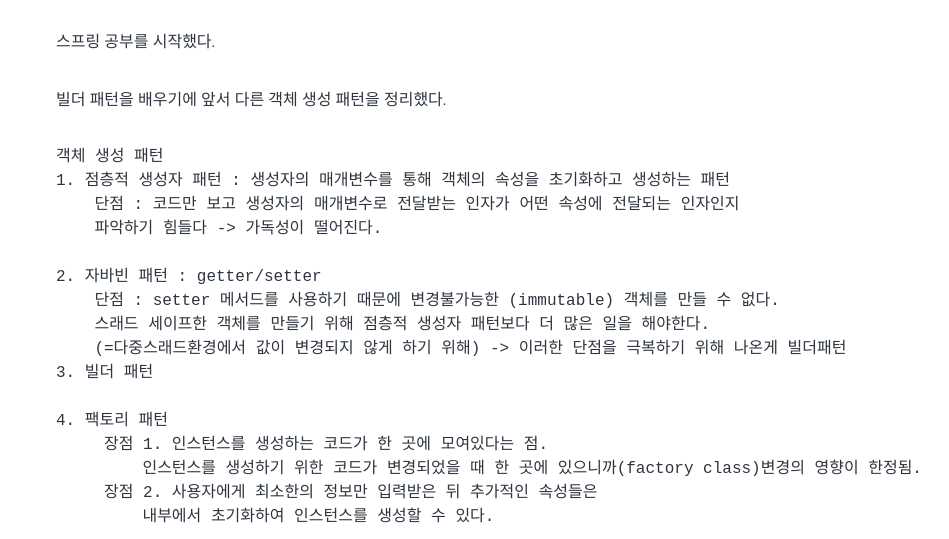
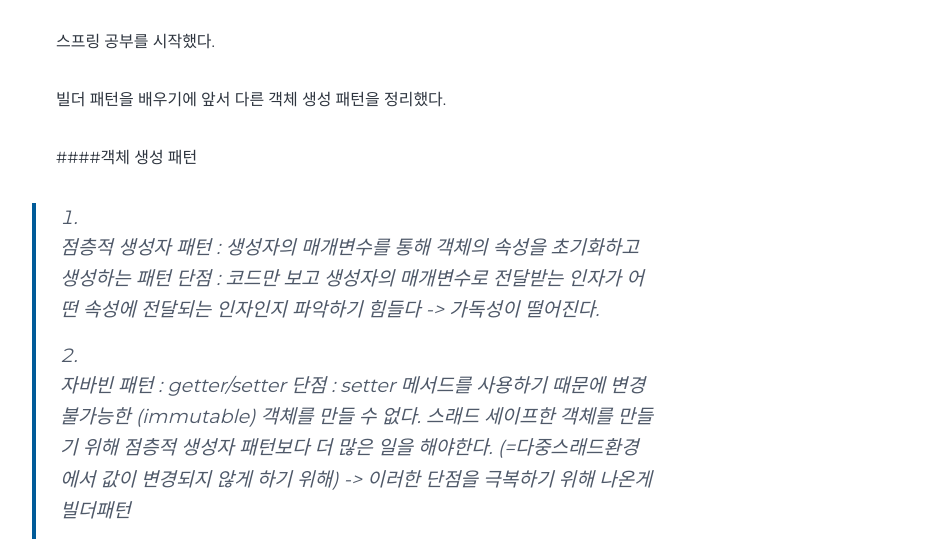
Before and after one commit to churn82/rendezvous0408, a Gatsby site: page /SPRING/spring/ in a window 1280 px wide. Shown: the part 211-750 px from the top of the page, without its empty margins (268-1217 px from the left). Built offline with nearby package versions, Linux system fonts and the light colour scheme; Gatsby itself is replaced by a stand-in of ours; some packages are replaced by stand-ins of ours.

Commit message:
edit spring

```diff
--- a/content/blog/SPRING/spring.md
+++ b/content/blog/SPRING/spring.md
@@ -8,23 +8,20 @@ description: "Spring : getting started"
 
 빌더 패턴을 배우기에 앞서 다른 객체 생성 패턴을 정리했다.
 
-	객체 생성 패턴
-	1. 점층적 생성자 패턴 : 생성자의 매개변수를 통해 객체의 속성을 초기화하고 생성하는 패턴
-		단점 : 코드만 보고 생성자의 매개변수로 전달받는 인자가 어떤 속성에 전달되는 인자인지
-		파악하기 힘들다 -> 가독성이 떨어진다.
-
-	2. 자바빈 패턴 : getter/setter
-		단점 : setter 메서드를 사용하기 때문에 변경불가능한 (immutable) 객체를 만들 수 없다.
-		스래드 세이프한 객체를 만들기 위해 점층적 생성자 패턴보다 더 많은 일을 해야한다.
-		(=다중스래드환경에서 값이 변경되지 않게 하기 위해) -> 이러한 단점을 극복하기 위해 나온게 빌더패턴
-	3. 빌더 패턴
-
-	4. 팩토리 패턴
- 		장점 1. 인스턴스를 생성하는 코드가 한 곳에 모여있다는 점.
- 			인스턴스를 생성하기 위한 코드가 변경되었을 때 한 곳에 있으니까(factory class)변경의 영향이 한정됨.
- 		장점 2. 사용자에게 최소한의 정보만 입력받은 뒤 추가적인 속성들은
- 			내부에서 초기화하여 인스턴스를 생성할 수 있다.
-
+####객체 생성 패턴
+>1. 점층적 생성자 패턴 : 생성자의 매개변수를 통해 객체의 속성을 초기화하고 생성하는 패턴
+>단점 : 코드만 보고 생성자의 매개변수로 전달받는 인자가 어떤 속성에 전달되는 인자인지 파악하기 힘들다 -> 가독성이 떨어진다.
+>
+>2. 자바빈 패턴 : getter/setter
+>단점 : setter 메서드를 사용하기 때문에 변경불가능한 (immutable) 객체를 만들 수 없다.
+>스래드 세이프한 객체를 만들기 위해 점층적 생성자 패턴보다 더 많은 일을 해야한다.
+>(=다중스래드환경에서 값이 변경되지 않게 하기 위해) -> 이러한 단점을 극복하기 위해 나온게 빌더패턴
+>
+>3. 팩토리 패턴
+>장점 1. 인스턴스를 생성하는 코드가 한 곳에 모여있다는 점. 인스턴스를 생성하기 위한 코드가 변경되었을 때 한 곳에 있으니까(factory class)변경의 영향이 한정됨.
+>장점 2. 사용자에게 최소한의 정보만 입력받은 뒤 추가적인 속성들은 내부에서 초기화하여 인스턴스를 생성할 수 있다.
+>
+>4. 빌더 패턴
 
 ##### 키워드 정리
 - inner class : 외부로부터 속성값을 전달받아 outer class의 생성자를 호출하는 클래스
```
